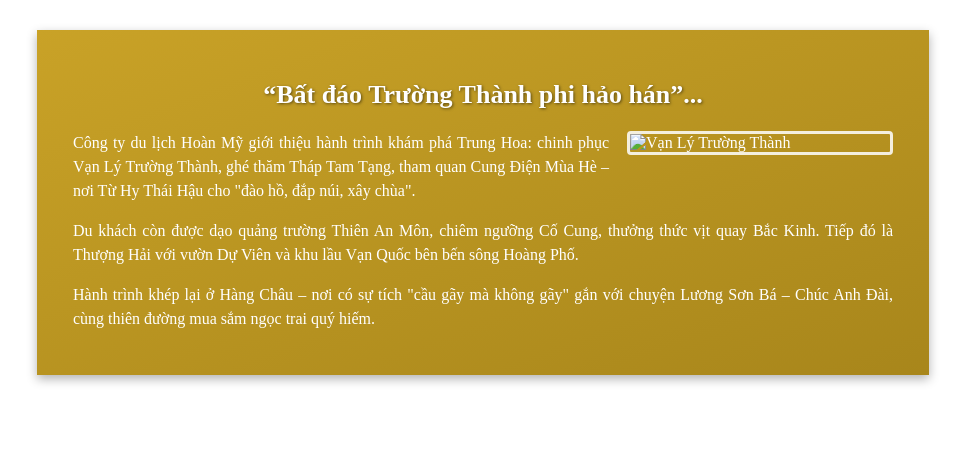
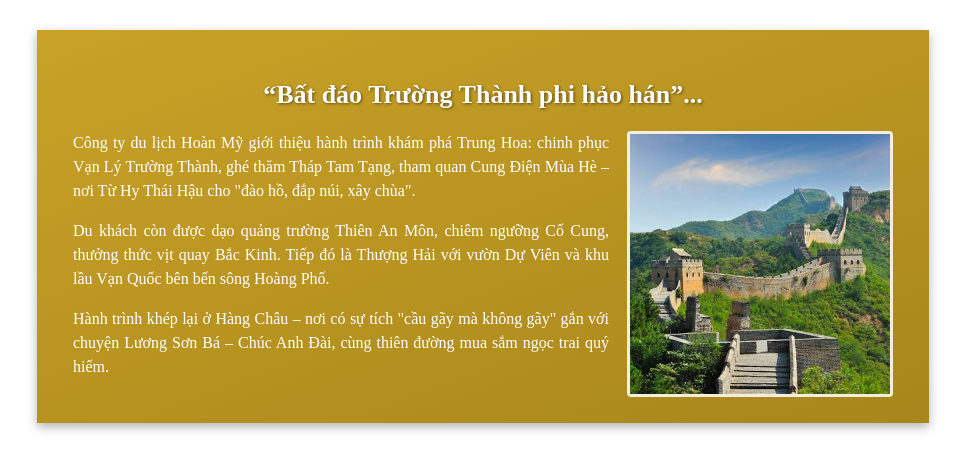
Before and after one commit to thaolee0307/cse122-2551160822, a plain HTML site: page ex02/index.html in a window 1280 px wide. Shown: the whole page, without its empty margins (157-1122 px from the left). Drawn offline with Linux system fonts and the light colour scheme.

Commit message:
Update index.html
luu lai duong dan anh

```diff
--- a/ex02/index.html
+++ b/ex02/index.html
@@ -16,7 +16,7 @@
         <h1>“Bất đáo Trường Thành phi hảo hán”...</h1>
 
         <img
-            src="../ex02/greatwall.jpg"
+            src="../ex02/images/greatwall.jpg"
             alt="Vạn Lý Trường Thành"
             class="anh-noi"
         >
```
